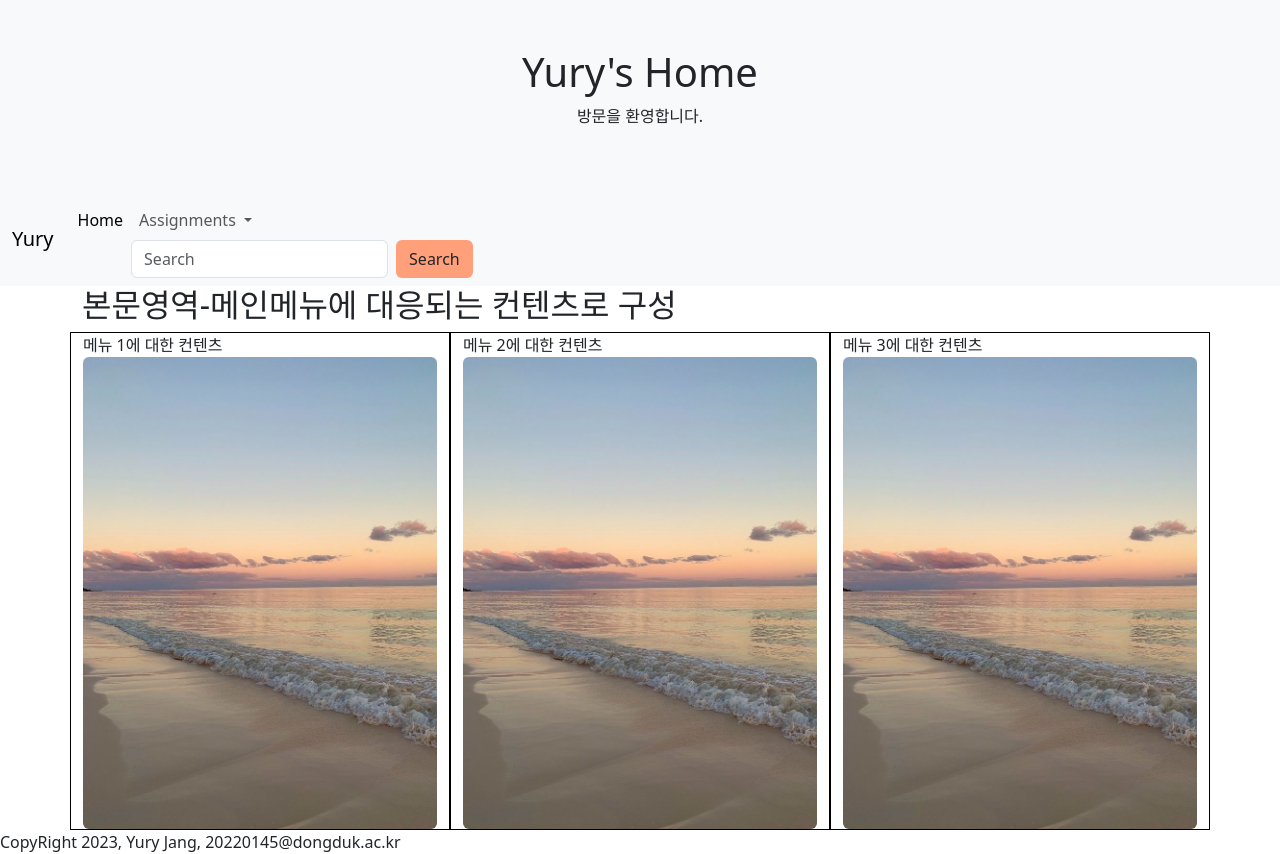
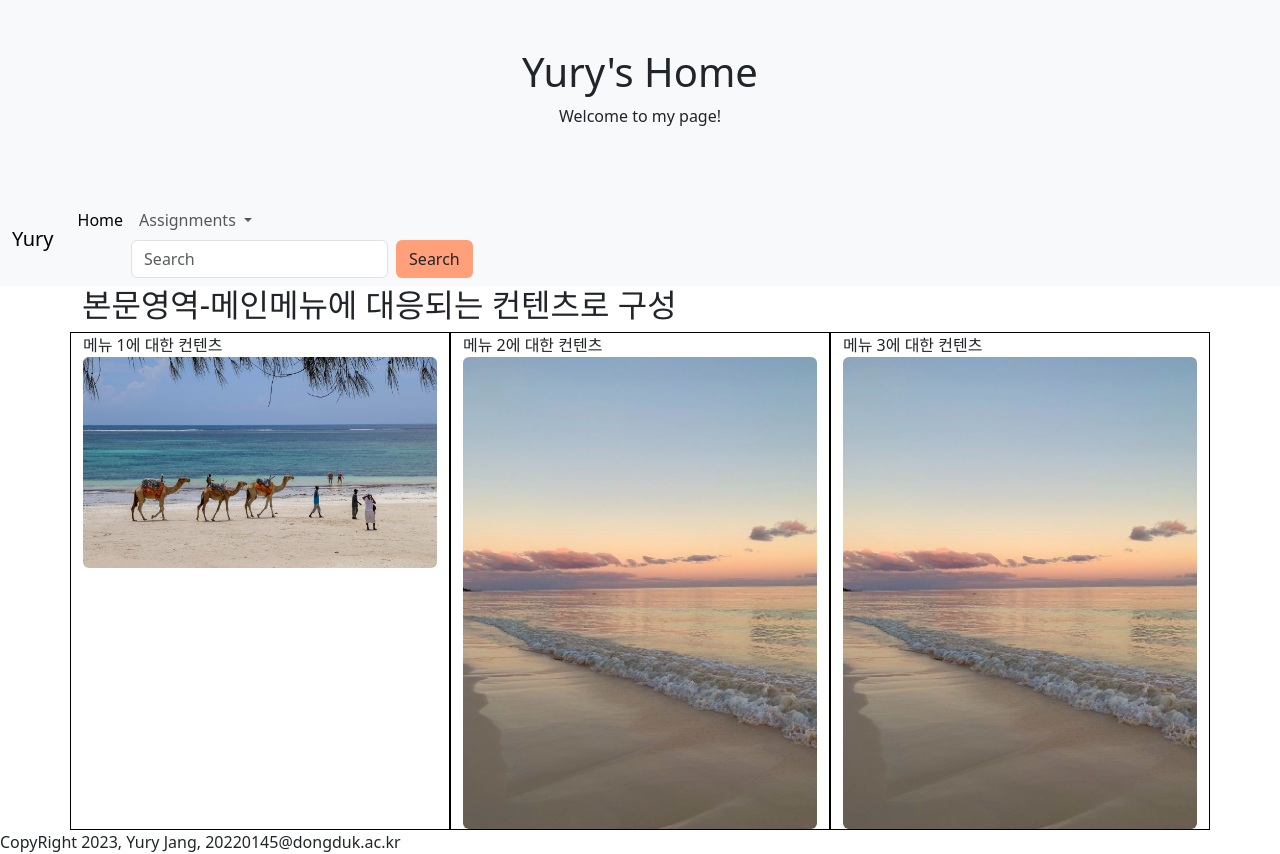
Before and after one commit to YuryJang/web_2023, a plain HTML site: page reports/final_project.html in a window 1280 px wide. Drawn offline with nearby package versions, Linux system fonts and the light colour scheme.

Commit message:
Merge remote-tracking branch 'origin/main'

```diff
--- a/reports/final_project.html
+++ b/reports/final_project.html
@@ -17,7 +17,7 @@
 <body>
 <header class= "container-fluid p-5 text-center bg-body-tertiary">
 	<h1>Yury's Home</h1>
-	<p>방문을 환영합니다.</p>
+	<p>Welcome to my page!</p>
 </header>
 
 	<nav class="navbar navbar-expand-lg bg-body-tertiary">
@@ -64,7 +64,7 @@
 	<div class="row">
 	<h2>본문영역-메인메뉴에 대응되는 컨텐츠로 구성</h2>
 <div class="col-md-4 b">메뉴 1에 대한 컨텐츠
-	<img class="img-fluid rounded" src="/css/beach.jpeg" alt="">
+	<img class="img-fluid rounded" src="/css/africa.jpg" alt="">
 </div>
 <div class="col-md-4 b">메뉴 2에 대한 컨텐츠
 	<img class="img-fluid rounded" src="/css/beach.jpeg" alt="">
```
Also changed, not shown: css/africa.jpg (added).
